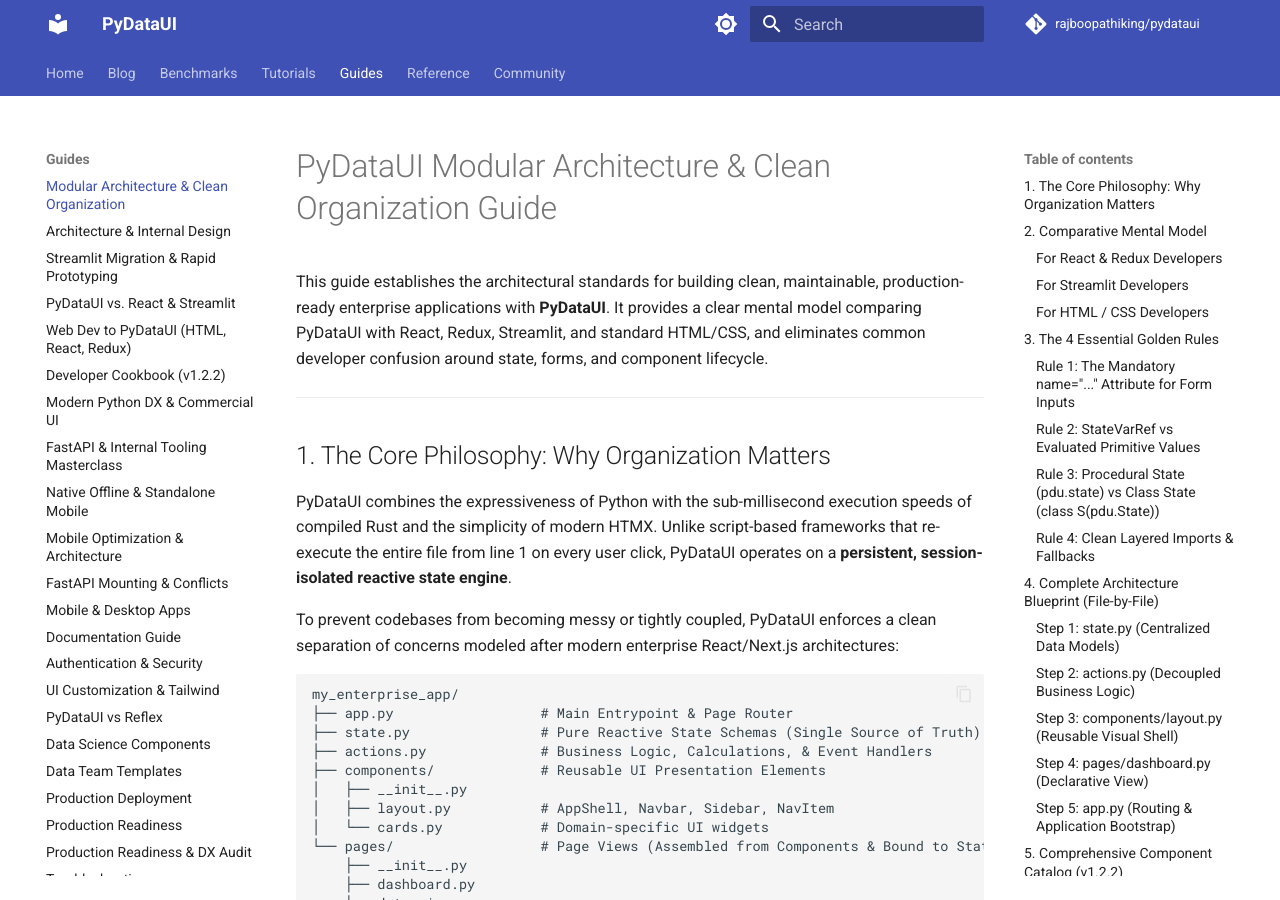
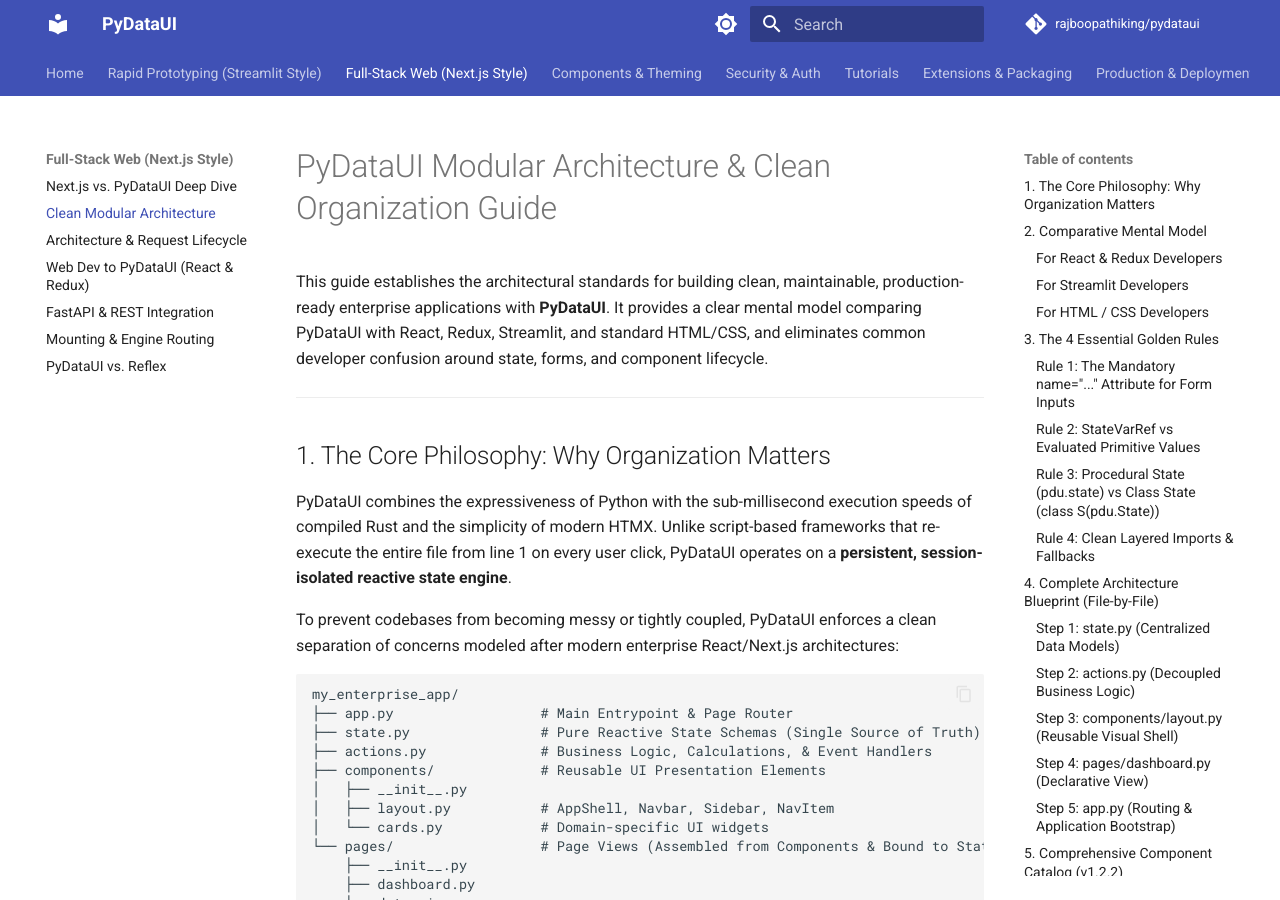
Before and after one commit to rajboopathiking/pydataui, an MkDocs documentation site: the page built from docs/MODULAR_ARCHITECTURE_AND_ORGANIZATION_GUIDE.md, in a window 1280 px wide and 900 px high. Built offline with MkDocs 1.6.1 and Material for MkDocs 9.7.7, drawn with Linux system fonts in a browser that asks for light colours; comment, search, counter and statistics services are not loaded.

Commit message:
docs: reorganize navigation into Streamlit-style, Next.js-style, and separate Extensions

```diff
--- a/mkdocs.yml
+++ b/mkdocs.yml
@@ -62,46 +62,49 @@ markdown_extensions:
 
 nav:
   - Home: index.md
-  - Blog:
-      - PyDataUI Launch: BLOG_POST_LAUNCH.md
-      - PyDataUI vs. Next.js: BLOG_POST_NEXTJS_VS_PYDATAUI.md
-  - Benchmarks: BENCHMARKS.md
+  - Rapid Prototyping (Streamlit Style):
+      - 10-Second Quickstart & Cheat Sheet: STREAMLIT_MIGRATION_AND_RAPID_PROTOTYPING_GUIDE.md
+      - PyDataUI vs. Streamlit & React: PYDATAUI_VS_REACT_AND_STREAMLIT.md
+      - Quick Reference: QUICKREF.md
+  - Full-Stack Web (Next.js Style):
+      - Next.js vs. PyDataUI Deep Dive: BLOG_POST_NEXTJS_VS_PYDATAUI.md
+      - Clean Modular Architecture: MODULAR_ARCHITECTURE_AND_ORGANIZATION_GUIDE.md
+      - Architecture & Request Lifecycle: ARCHITECTURE.md
+      - Web Dev to PyDataUI (React & Redux): WEB_TO_PYDATAUI_COMPARISON.md
+      - FastAPI & REST Integration: FASTAPI_AND_INTERNAL_TOOLING_GUIDE.md
+      - Mounting & Engine Routing: FASTAPI_MOUNTING_AND_CONFLICTS.md
+      - PyDataUI vs. Reflex: PYDATAUI_VS_REFLEX.md
+  - Components & Theming:
+      - Component Encyclopedia: COMPONENTS_REFERENCE.md
+      - Data Science & ML Components: DATA_COMPONENTS.md
+      - UI Customization & 20 Themes: CUSTOMIZATION.md
+      - CSS & Design Tokens Reference: CSS_REFERENCE.md
+      - Data Team Templates: DATA_TEMPLATES.md
+      - Template Gallery: TEMPLATE_GALLERY.md
+  - Security & Auth:
+      - Authentication, RBAC & API Keys: AUTHENTICATION.md
+      - Enterprise RBAC Tutorial: tutorials/ENTERPRISE_RBAC_AND_AUTH.md
   - Tutorials:
       - Building an AI Agent Copilot: tutorials/BUILDING_AI_AGENT_CHAT.md
       - High-Performance Analytics Dashboard: tutorials/BUILDING_ANALYTICS_DASHBOARD.md
-      - Enterprise RBAC & Authentication: tutorials/ENTERPRISE_RBAC_AND_AUTH.md
-  - Guides:
-      - Modular Architecture & Clean Organization: MODULAR_ARCHITECTURE_AND_ORGANIZATION_GUIDE.md
-      - Architecture & Internal Design: ARCHITECTURE.md
-      - Streamlit Migration & Rapid Prototyping: STREAMLIT_MIGRATION_AND_RAPID_PROTOTYPING_GUIDE.md
-      - PyDataUI vs. React & Streamlit: PYDATAUI_VS_REACT_AND_STREAMLIT.md
-      - Web Dev to PyDataUI (HTML, React, Redux): WEB_TO_PYDATAUI_COMPARISON.md
-      - Developer Cookbook (v1.2.2): COOKBOOK.md
-      - Modern Python DX & Commercial UI: PYTHON_DX_AND_MODERN_UI_GUIDE.md
-      - FastAPI & Internal Tooling Masterclass: FASTAPI_AND_INTERNAL_TOOLING_GUIDE.md
-      - Native Offline & Standalone Mobile: NATIVE_OFFLINE_AND_STANDALONE.md
-      - Mobile Optimization & Architecture: MOBILE_OPTIMIZATION_AND_ARCHITECTURE.md
-      - FastAPI Mounting & Conflicts: FASTAPI_MOUNTING_AND_CONFLICTS.md
-      - Mobile & Desktop Apps: MOBILE_AND_DESKTOP.md
-      - Documentation Guide: DOCS_DEVELOPER_GUIDE.md
-      - Authentication & Security: AUTHENTICATION.md
-      - UI Customization & Tailwind: CUSTOMIZATION.md
-      - PyDataUI vs Reflex: PYDATAUI_VS_REFLEX.md
-      - Data Science Components: DATA_COMPONENTS.md
-      - Data Team Templates: DATA_TEMPLATES.md
-      - Production Deployment: DEPLOYMENT.md
-      - Production Readiness: PRODUCTION_READINESS.md
-      - Production Readiness & DX Audit: PRODUCTION_READINESS_AND_DX_AUDIT.md
+      - Developer Cookbook: COOKBOOK.md
+  - Extensions & Packaging:
+      - Standalone Native Architecture: NATIVE_OFFLINE_AND_STANDALONE.md
+      - Mobile & Desktop Apps (Tauri & Capacitor): MOBILE_AND_DESKTOP.md
+      - Mobile Performance & PWA Architecture: MOBILE_OPTIMIZATION_AND_ARCHITECTURE.md
+      - Terminal UI (Headless Telemetry & DevTools): PYTHON_DX_AND_MODERN_UI_GUIDE.md
+  - Production & Deployment:
+      - Production Deployment (Docker, Nginx, Tunnels): DEPLOYMENT.md
+      - Production Readiness & Security Audit: PRODUCTION_READINESS.md
+      - Production DX Audit: PRODUCTION_READINESS_AND_DX_AUDIT.md
+      - System Benchmarks (Rust HTTP Core): BENCHMARKS.md
       - Troubleshooting: TROUBLESHOOTING.md
-  - Reference:
-      - Component Encyclopedia: COMPONENTS_REFERENCE.md
+  - Reference & Community:
       - Core API & Methods Reference: API_REFERENCE.md
-      - Template Gallery: TEMPLATE_GALLERY.md
-      - CSS Reference: CSS_REFERENCE.md
-      - Quick Reference: QUICKREF.md
+      - Documentation Developer Guide: DOCS_DEVELOPER_GUIDE.md
+      - PyDataUI Launch Announcement: BLOG_POST_LAUNCH.md
       - Migration Guide (v0.3.0): MIGRATION_0_3_0.md
       - Migration Guide (v0.2.1): MIGRATION_0_2_1.md
-  - Community:
       - Contributing Guide: CONTRIBUTING.md
       - Code of Conduct: CODE_OF_CONDUCT.md
       - Social & Press Kit: LINKEDIN_POST.md
```
